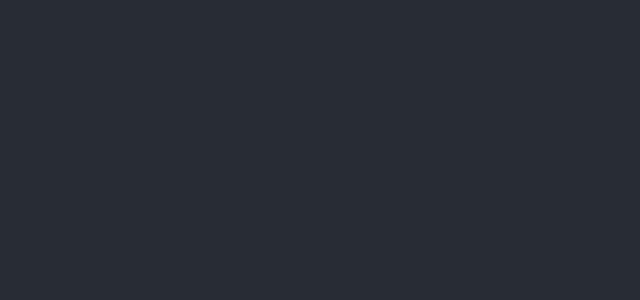
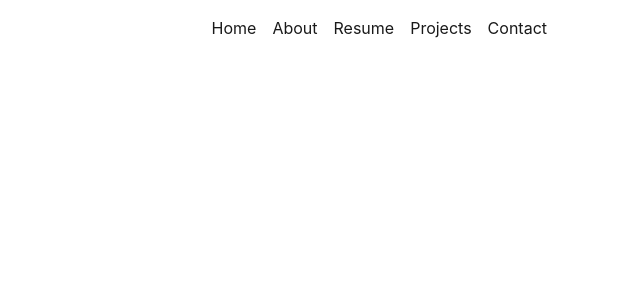
Before and after one commit to mka0019/manpreet-kaur, a React (Create React App) app: page / in a window 1280 px wide. Shown: the top 300 px of the page, without its empty margins (640-1280 px from the left). Built offline with nearby package versions, Linux system fonts and the light colour scheme.

Commit message:
header test again

```diff
--- a/src/App.js
+++ b/src/App.js
@@ -1,14 +1,23 @@
-import logo from './logo.svg';
+import React, { Component } from 'react';
+import Main from './components/MainComponent';
+import { BrowserRouter } from 'react-router-dom';
 import './App.css';
 
-function App() {
-  return (
-    <div className="App">
-      <header className="App-header">
 
-      </header>
-    </div>
-  );
+
+class App extends Component {
+  render() {
+      return (
+        <BrowserRouter>
+          <div className="App">
+            <Main />
+            {/* We moved the visual content to another component > MainComponent.js
+                so that this file will just have the essential container that will pull the content/files in */}
+          </div>
+        </BrowserRouter>
+      );
+  }
 }
 
+
 export default App;
```
Also changed, not shown: 1 other file (tests, documents, lock files or other folders).
